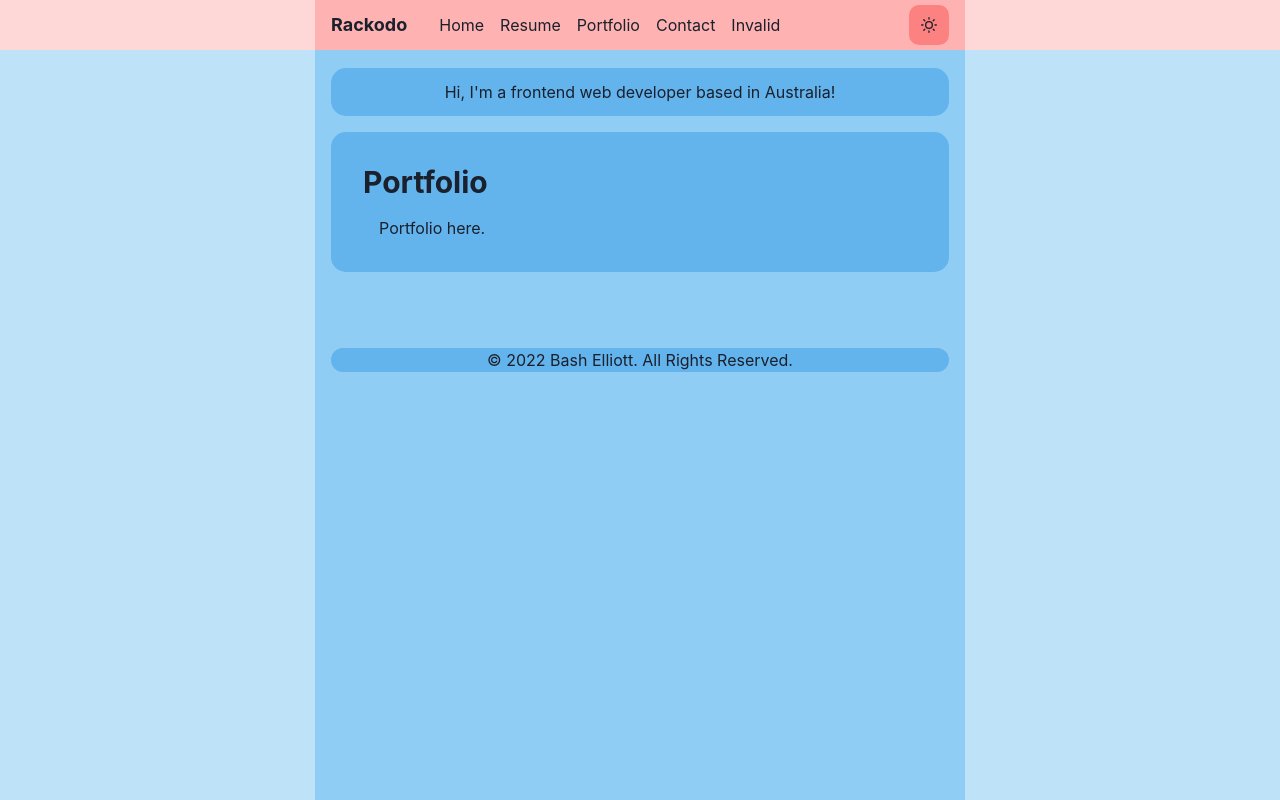
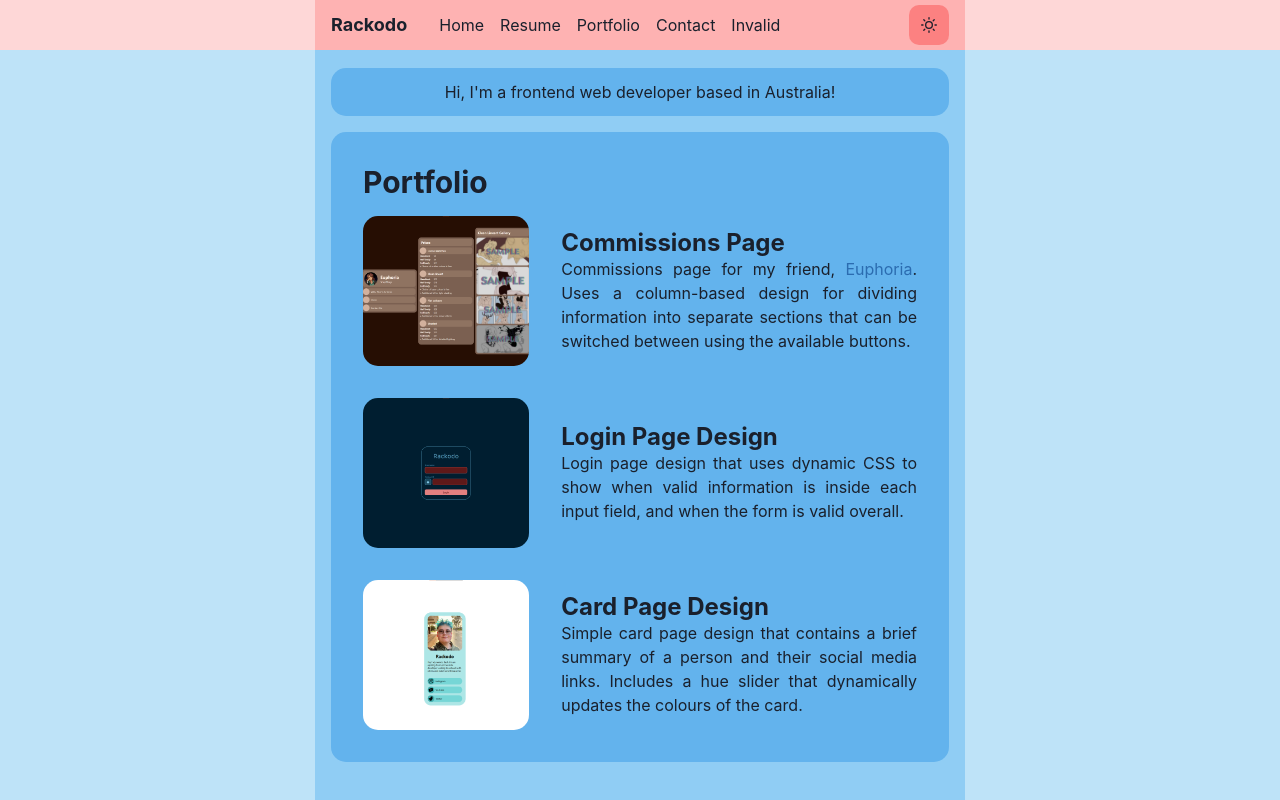
Before and after one commit to rackodo/rackodo-home-page, a Next.js app: page /portfolio in a window 1280 px wide. Shown: the top 800 px of the page. Built offline with nearby package versions, Linux system fonts and the light colour scheme.

Commit message:
completed portfolio, ready for theming

```diff
--- /dev/null
+++ b/components/gallery.js
@@ -0,0 +1,53 @@
+import { Box, Flex, Image, Link, Stack } from "@chakra-ui/react";
+import { H2 } from "./headings";
+
+export default function Gallery({children}) {
+	return(
+		<Stack
+		spacing={8} >
+			{children}
+		</Stack>
+	)
+}
+
+export function GalleryItem({src, href, name, children}) {
+	return(
+		<Flex
+		flexWrap={{base: "wrap", sm: "nowrap"}} >
+			<Link
+			href={href}
+			flex={{base: "100%", sm: "30%"}}
+			alignItems="center"
+			display="flex"
+			isExternal >
+				<Box
+				width={{base: "100%"}}
+				borderRadius={15}
+				overflow="hidden" >
+						<Image
+						src={src}
+						alt={name}
+						width={{base: "100%"}}
+						height="150px"
+						objectFit="cover"
+						transition="transform .15s ease-in-out"
+						_hover={{
+							transform: 'scale(1.15)'
+						}} />
+				</Box>
+			</Link>
+			<Box
+			flex={{base: "100%", sm: "70%"}}
+			alignItems="center"
+			display="flex"
+			paddingLeft={{sm: 8}}
+			paddingTop={{base: 4, sm: 0}}
+			textAlign="justify" >
+				<div>
+					<H2>{name}</H2>
+					{children}
+				</div>
+			</Box>
+		</Flex>
+	)
+}
--- a/pages/index.js
+++ b/pages/index.js
@@ -20,7 +20,7 @@ export default function Home() {
 					Bash is a soon-to-be high school graduate with a passion for computing, robotics, software development and website design. They&apos;ve tried their hand at a variety of challenges in the programming field, including game development and app development, and even practices some sys-admin knowledge with their two servers at home. When not online, they enjoy watching films and exploring their neighbourhood.
 				</ParaSection>
 				<ParaSection>
-					Bash also practices creative writing in their spare time and occasionally makes videos for their YouTube channel <Link color={"blue.600"} href="https://www.youtube.com/channel/UChiRebGN9a1oSoG_QZj6LjQ">Rackodo</Link>. They also enjoy playing guitar recreationally.
+					Bash also practices creative writing in their spare time and occasionally makes videos for their YouTube channel <Link color={"blue.600"} href="https://www.youtube.com/channel/UChiRebGN9a1oSoG_QZj6LjQ" isExternal>Rackodo</Link>. They also enjoy playing guitar recreationally.
 				</ParaSection>
 				<Container p={0} textAlign="center">
 					<Button
--- a/pages/portfolio.js
+++ b/pages/portfolio.js
@@ -1,14 +1,24 @@
 import React from "react";
 import Section, { ParaSection } from "../components/section";
 import { H1 } from "../components/headings";
+import Gallery, { GalleryItem } from "../components/gallery";
+import { Link } from "@chakra-ui/react";
 
 export default function Portfolio() {
 	return(
 		<Section>
 			<H1>Portfolio</H1>
-			<ParaSection>
-				Portfolio here.
-			</ParaSection>
+			<Gallery>
+				<GalleryItem name="Commissions Page" href="https://github.com/rackodo/euphoria-comms" src="/images/project-logos/euphoria-comms-page.png">
+					Commissions page for my friend, <Link color={"blue.600"} href="https://twitter.com/you_go_doe" isExternal>Euphoria</Link>. Uses a column-based design for dividing information into separate sections that can be switched between using the available buttons.
+				</GalleryItem>
+				<GalleryItem name="Login Page Design" href="https://github.com/rackodo/login-page" src="/images/project-logos/login-page.png">
+					Login page design that uses dynamic CSS to show when valid information is inside each input field, and when the form is valid overall.
+				</GalleryItem>
+				<GalleryItem name="Card Page Design" href="https://github.com/rackodo/card-page" src="/images/project-logos/card-page.png">
+					Simple card page design that contains a brief summary of a person and their social media links. Includes a hue slider that dynamically updates the colours of the card.
+				</GalleryItem>
+			</Gallery>
 		</Section>
 	)
 }
```
